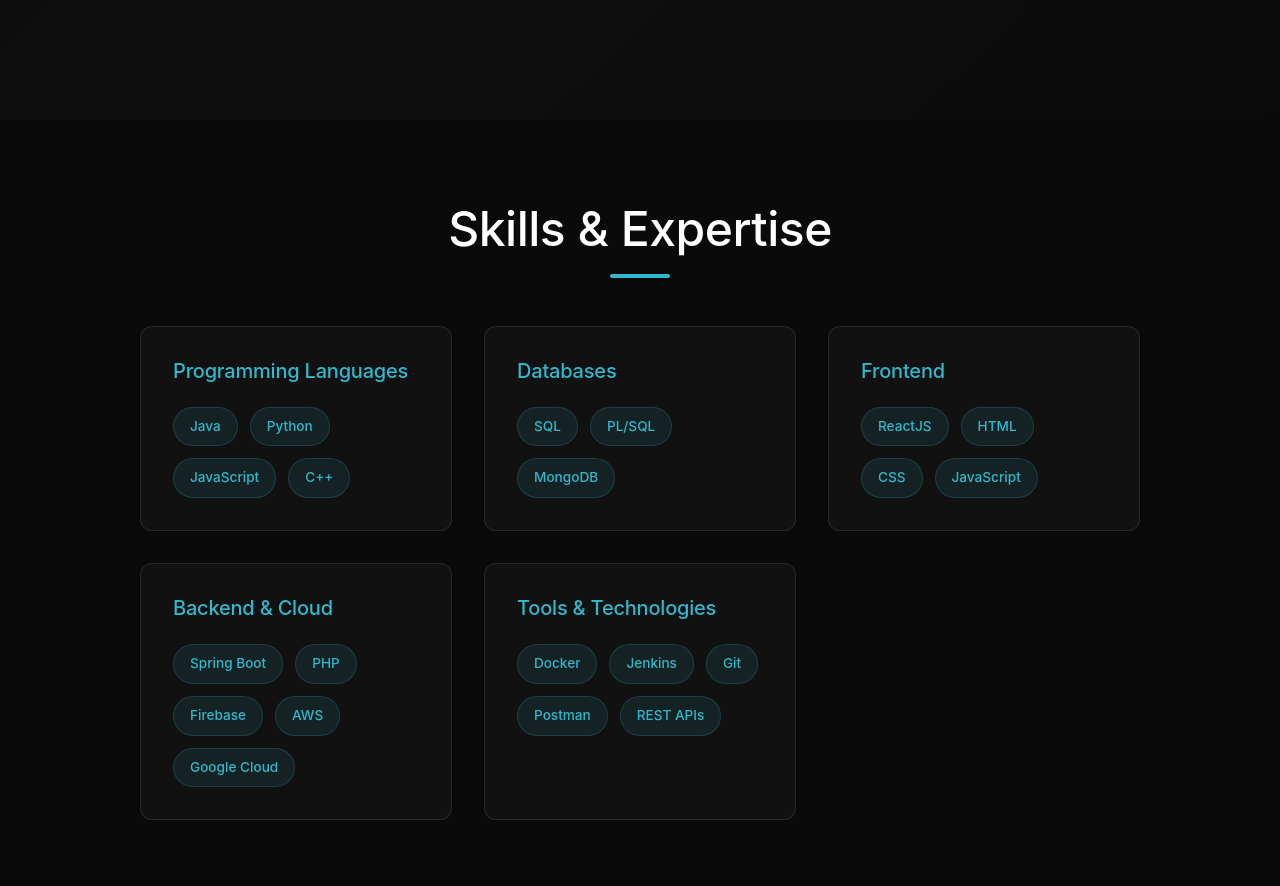
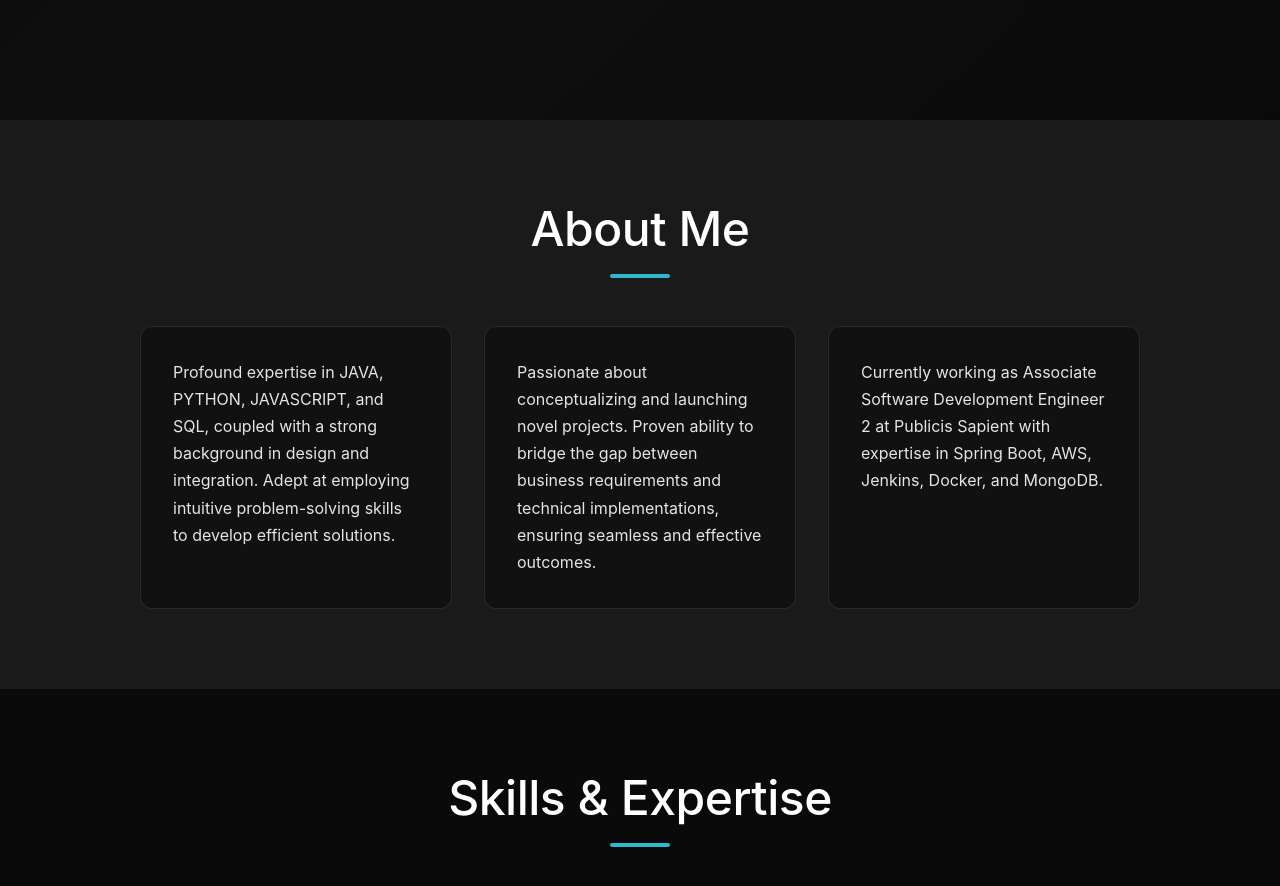
Before and after one commit to vedantgarode/Portfolio, a plain HTML site: page index.html in a window 1280 px wide. Shown: the part 680-1566 px from the top of the page. Drawn offline with Linux system fonts and the light colour scheme; no server answers; a web font is replaced by a local one.

Commit message:
about back

```diff
--- a/index.html
+++ b/index.html
@@ -73,7 +73,25 @@
       </div>
     </div>
   </section>
-
+    <!-- About Section -->
+  <section id="about" class="about">
+    <div class="container">
+      <h2 class="section-title reveal-on-scroll">About Me</h2>
+      <div class="about-content reveal-on-scroll">
+        <div class="summary-cards">
+          <div class="summary-card">
+            <p>Profound expertise in JAVA, PYTHON, JAVASCRIPT, and SQL, coupled with a strong background in design and integration. Adept at employing intuitive problem-solving skills to develop efficient solutions.</p>
+          </div>
+          <div class="summary-card">
+            <p>Passionate about conceptualizing and launching novel projects. Proven ability to bridge the gap between business requirements and technical implementations, ensuring seamless and effective outcomes.</p>
+          </div>
+          <div class="summary-card">
+            <p>Currently working as Associate Software Development Engineer 2 at Publicis Sapient with expertise in Spring Boot, AWS, Jenkins, Docker, and MongoDB.</p>
+          </div>
+        </div>
+      </div>
+    </div>
+  </section>
 
   <!-- Skills Section -->
   <section id="skills" class="skills">
```
